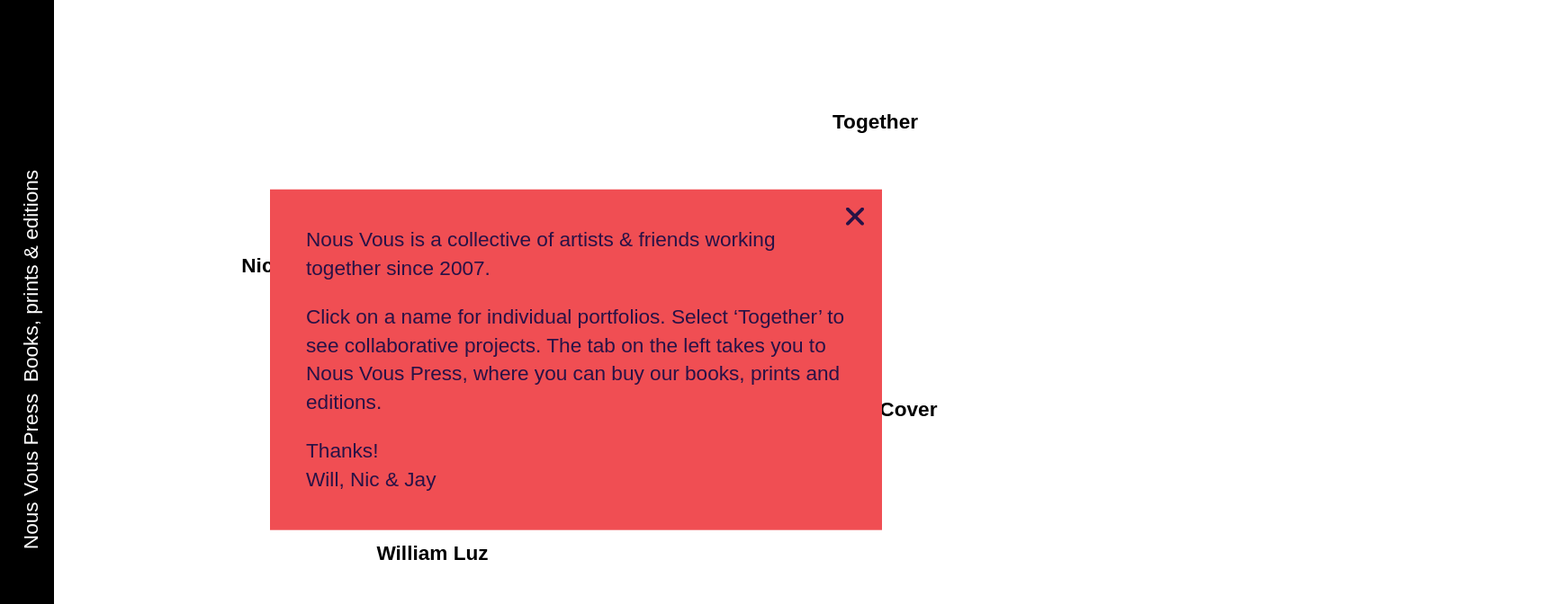
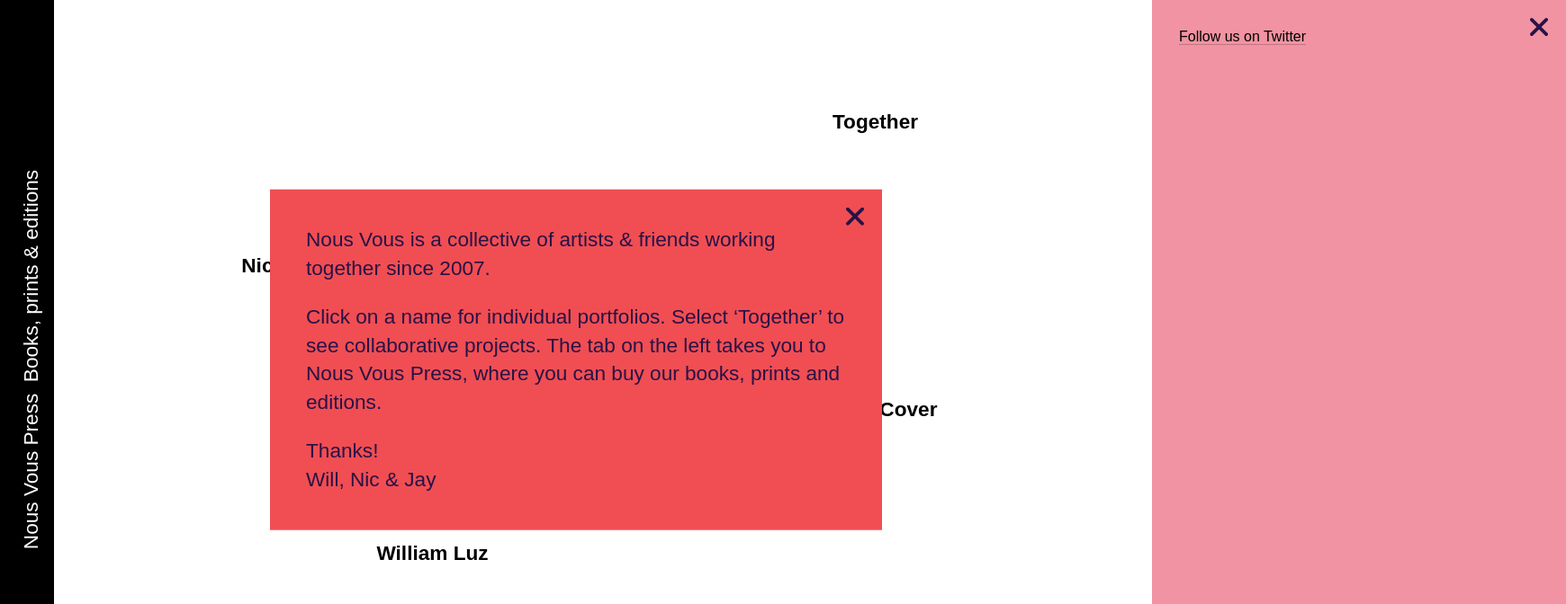
Before and after one commit to river9028/nousvous, a React (Create React App) app: page / in a window 1280 px wide. Shown: the top 672 px of the page at 90% size, 1740 px wide, since content can reach past the window. Built offline with nearby package versions, Linux system fonts and the light colour scheme.

Commit message:
Creating the SidePanel component

```diff
--- a/src/components/footer/index.tsx
+++ b/src/components/footer/index.tsx
@@ -1,5 +1,6 @@
 import React, { createContext, useContext, useState } from 'react';
 import { Container, Frame, Form, Input, Group, Button } from './styles/footer';
+import { SidePanelContext } from '../../context';
 
 type Footer = {
   Frame: React.FC;
@@ -34,7 +35,19 @@
 Footer.Group = FooterGroup;
 
 const FooterButton: React.FC = ({ children, ...restProps }) => {
-  return <Button {...restProps}>{children}</Button>;
+  const { setShowSidePanel } = useContext(SidePanelContext);
+
+  return (
+    <Button
+      onClick={(e) => {
+        e.preventDefault();
+        setShowSidePanel(true);
+      }}
+      {...restProps}
+    >
+      {children}
+    </Button>
+  );
 };
 Footer.Button = FooterButton;
 
--- a/src/components/index.ts
+++ b/src/components/index.ts
@@ -2,3 +2,4 @@
 export { default as PressButton } from './press-button'
 export { default as Footer } from './footer'
 export { default as Popup } from './popup'
+export { default as SidePanel } from './side-panel'
--- a/src/components/side-panel/index.tsx
+++ b/src/components/side-panel/index.tsx
@@ -1,3 +1,47 @@
-export default function SidePanel() {
-  return <></>;
-}
+import React, { useContext } from 'react';
+import { Container, Group, Close, TextLink } from './styles/side-panel';
+import { SidePanelContext } from '../../context';
+
+type SidePanel = {
+  Group: React.FC;
+  Close: React.FC;
+  TextLink: React.FC;
+};
+
+const SidePanel: React.FC & SidePanel = ({ children, ...restProps }) => {
+  return <Container {...restProps}>{children}</Container>;
+};
+
+const SidePanelGroup: React.FC = ({ children, ...restProps }) => {
+  const { showSidePanel } = useContext(SidePanelContext);
+  return (
+    <Group showSidePanel={showSidePanel} {...restProps}>
+      {children}
+    </Group>
+  );
+};
+SidePanel.Group = SidePanelGroup;
+
+const SidePanelClose: React.FC = ({ children, ...restProps }) => {
+  const { setShowSidePanel } = useContext(SidePanelContext);
+
+  return (
+    <Close
+      onClick={() => {
+        console.log('close');
+        setShowSidePanel(false);
+      }}
+      {...restProps}
+    >
+      {children}
+    </Close>
+  );
+};
+SidePanel.Close = SidePanelClose;
+
+const SidePanelTextLink: React.FC = ({ children, ...restProps }) => {
+  return <TextLink {...restProps}>{children}</TextLink>;
+};
+SidePanel.TextLink = SidePanelTextLink;
+
+export default SidePanel;
--- a/src/components/side-panel/styles/side-panel.tsx
+++ b/src/components/side-panel/styles/side-panel.tsx
@@ -1 +1,55 @@
-import styled from 'styled-components';
+import styled, { css } from 'styled-components';
+
+type Group = {
+  showSidePanel: boolean;
+};
+
+export const Container = styled.div``;
+
+export const Group = styled.div<Group>`
+  position: absolute;
+  top: 0px;
+  right: 0px;
+  width: 80%;
+  max-width: 400px;
+  height: 100%;
+  background: #f193a2;
+  z-index: 20;
+  transform: translate(100%, 0px);
+  transition: transform 0.3s ease;
+  overflow: auto;
+  padding: 30px;
+
+  transform: ${({ showSidePanel }) =>
+    showSidePanel ? 'translate(0px, 0px)' : 'translate(100%, 0px)'};
+
+  &:first-child {
+    padding-top: 60px;
+    background: #d2dccb;
+  }
+`;
+
+export const Close = styled.button`
+  position: absolute;
+  top: 20px;
+  right: 20px;
+  width: 20px;
+  height: 20px;
+  cursor: pointer;
+  background-image: url('images/icon/close-navy.svg');
+  background-size: contain;
+  background-position: center;
+  background-repeat: no-repeat;
+  border: 0;
+  background-color: transparent;
+
+  &:focus {
+    outline: 0;
+  }
+`;
+
+export const TextLink = styled.a`
+  color: #000;
+  text-decoration: none;
+  border-bottom: 1px solid rgba(0, 0, 0, 0.2);
+`;
--- a/src/containers/home.tsx
+++ b/src/containers/home.tsx
@@ -1,7 +1,11 @@
-import React from 'react';
-import { Footer, Home } from '../components';
+import React, { useState } from 'react';
+import { Footer, Home, SidePanel } from '../components';
+import { SidePanelContext } from '../context';
 
 const HomeContainer = () => {
+  const [showInstagram, setShowInstagram] = useState(false);
+  const [showTwitter, setShowTwitter] = useState(false);
+
   return (
     <>
       <Home>
@@ -40,12 +44,52 @@
             </Footer.Group>
 
             <Footer.Group>
-              <Footer.Button>twitter</Footer.Button>
-              <Footer.Button>instagram</Footer.Button>
+              <SidePanelContext.Provider
+                value={{
+                  showSidePanel: showTwitter,
+                  setShowSidePanel: setShowTwitter,
+                }}
+              >
+                <Footer.Button>twitter</Footer.Button>
+              </SidePanelContext.Provider>
+              <SidePanelContext.Provider
+                value={{
+                  showSidePanel: showInstagram,
+                  setShowSidePanel: setShowInstagram,
+                }}
+              >
+                <Footer.Button>instagram</Footer.Button>
+              </SidePanelContext.Provider>
             </Footer.Group>
           </Footer.Frame>
         </Footer>
       </Home>
+
+      <SidePanel>
+        <SidePanelContext.Provider
+          value={{
+            showSidePanel: showInstagram,
+            setShowSidePanel: setShowInstagram,
+          }}
+        >
+          <SidePanel.Group>
+            <SidePanel.Close />
+            <SidePanel.TextLink>Follow us on Instagram</SidePanel.TextLink>
+          </SidePanel.Group>
+        </SidePanelContext.Provider>
+
+        <SidePanelContext.Provider
+          value={{
+            showSidePanel: showTwitter,
+            setShowSidePanel: setShowTwitter,
+          }}
+        >
+          <SidePanel.Group>
+            <SidePanel.Close />
+            <SidePanel.TextLink>Follow us on Twitter</SidePanel.TextLink>
+          </SidePanel.Group>
+        </SidePanelContext.Provider>
+      </SidePanel>
     </>
   );
 };
--- /dev/null
+++ b/src/context/index.ts
@@ -0,0 +1 @@
+export { default as SidePanelContext } from './side-panel'
--- /dev/null
+++ b/src/context/side-panel.ts
@@ -0,0 +1,13 @@
+import React, { createContext } from 'react';
+
+type SidePanelContext = {
+	showSidePanel: boolean;
+	setShowSidePanel: React.Dispatch<React.SetStateAction<boolean>>;
+};
+
+const SidePanelContext = createContext<SidePanelContext>({
+	showSidePanel: false,
+	setShowSidePanel: () => null,
+});
+
+export default SidePanelContext;
```
